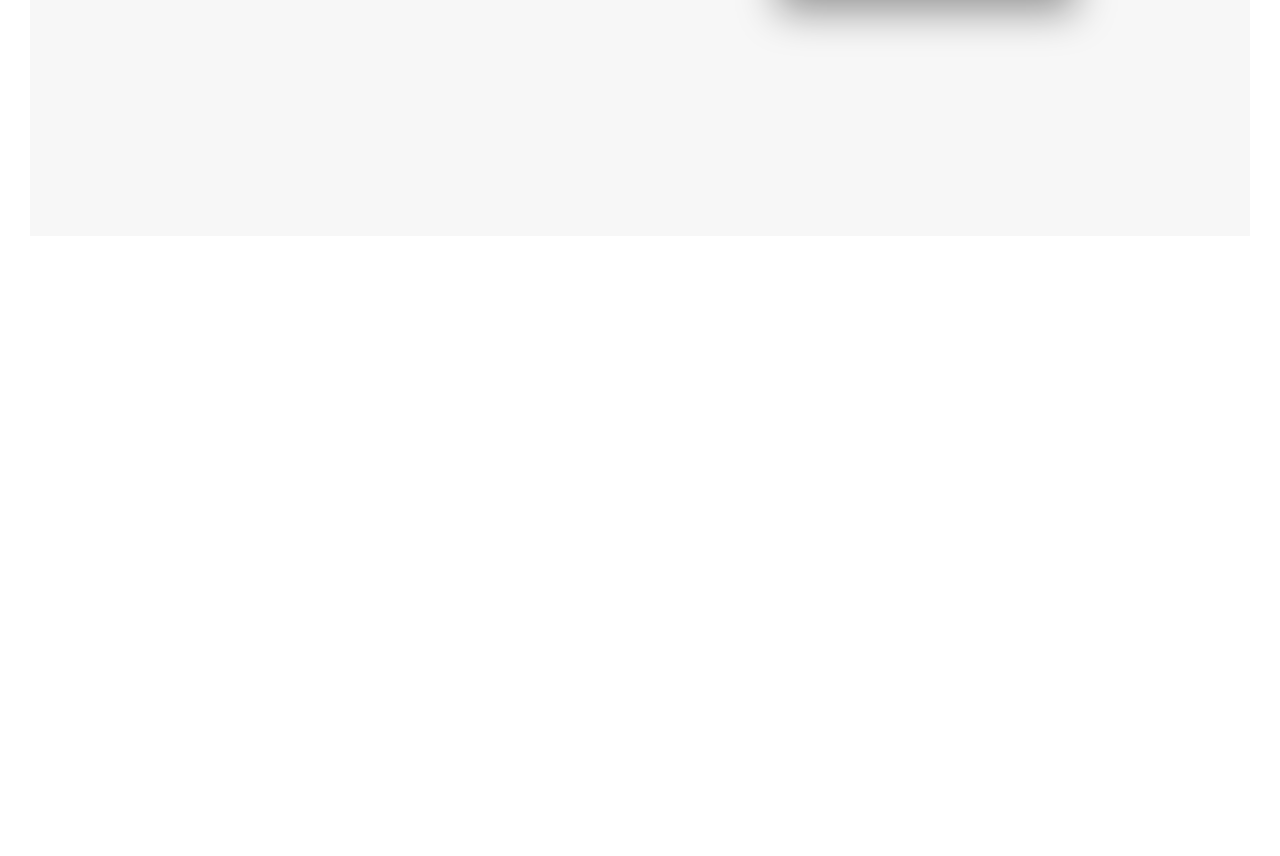
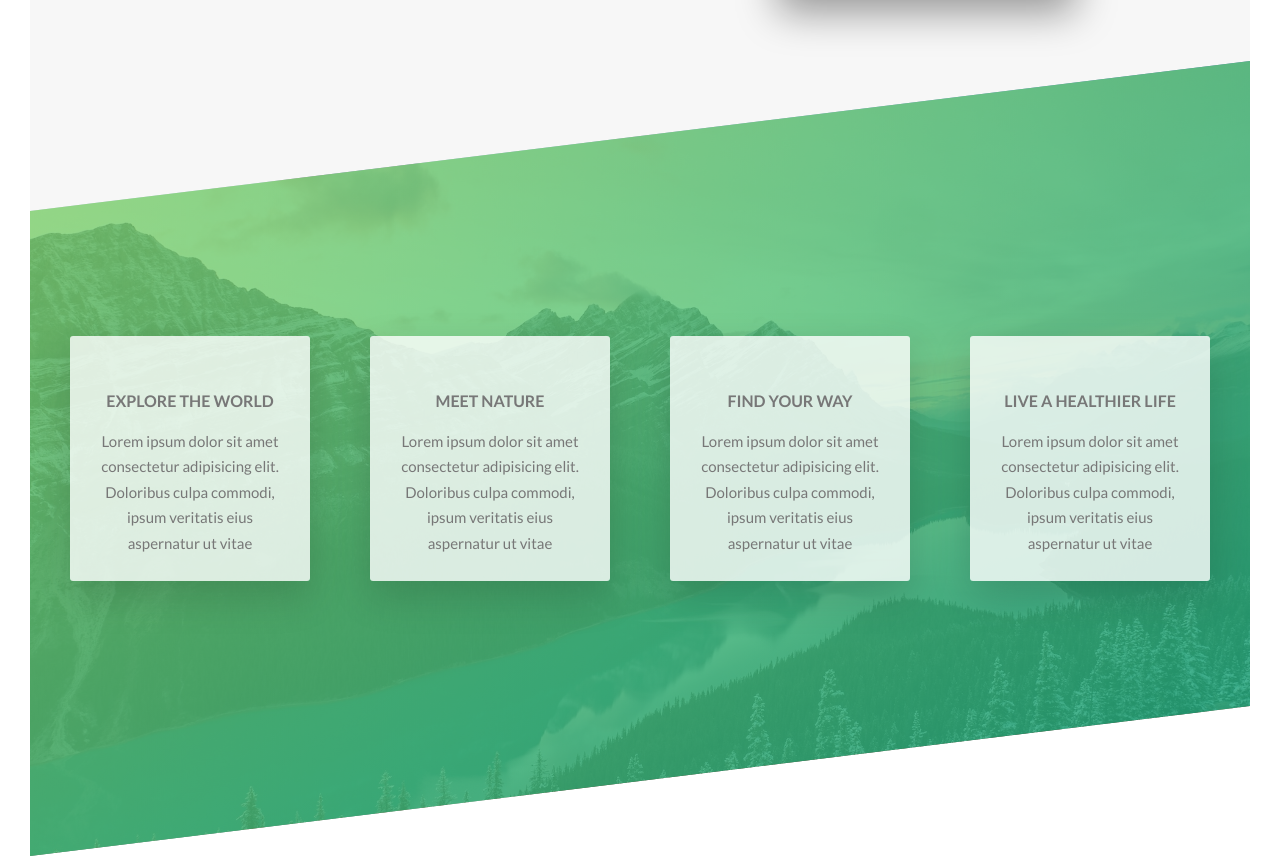
Before and after one commit to Toyurc/Natours, a website: page index.html in a window 1280 px wide. Shown: the part 1321-2177 px from the top of the page. Before the commit the page ends 1587 px from the top, so only its background shows below. Drawn offline with Linux system fonts and the light colour scheme.

Commit message:
added cards for extra features

```diff
--- a/index.html
+++ b/index.html
@@ -63,6 +63,47 @@
                 </div>
             </div>
         </section>
+        <section class="section-features">
+            <div class="row">
+                <div class="col-1-of-4">
+                    <div class="feature-box">
+                        <i class="feature-box__icon icon-basic-world"></i>
+                        <h3 class="heading-tertiary margin-bottom--small">Explore the world</h3>
+                        <p class="feature-box__text">
+                            Lorem ipsum dolor sit amet consectetur adipisicing elit. Doloribus culpa commodi, ipsum veritatis eius aspernatur ut vitae
+                        </p>
+                    </div>
+                </div>
+                <div class="col-1-of-4">
+                    <div class="feature-box">
+                        <i class="feature-box__icon icon-basic-compass"></i>
+                        <h3 class="heading-tertiary margin-bottom--small">Meet nature</h3>
+                        <p class="feature-box__text">
+                            Lorem ipsum dolor sit amet consectetur adipisicing elit. Doloribus culpa commodi, ipsum veritatis eius aspernatur ut vitae
+                        </p>
+                    </div>
+                </div>
+                <div class="col-1-of-4">
+                    <div class="feature-box">
+                        <i class="feature-box__icon icon-basic-map"></i>
+                        <h3 class="heading-tertiary margin-bottom--small">Find your way</h3>
+                        <p class="feature-box__text">
+                            Lorem ipsum dolor sit amet consectetur adipisicing elit. Doloribus culpa commodi, ipsum veritatis eius aspernatur ut vitae
+                        </p>
+                    </div>
+                </div>
+                <div class="col-1-of-4">
+                    <div class="feature-box">
+                        <i class="feature-box__icon icon-basic-heart"></i>
+                        <h3 class="heading-tertiary margin-bottom--small">Live a healthier life</h3>
+                        <p class="feature-box__text">
+                            Lorem ipsum dolor sit amet consectetur adipisicing elit. Doloribus culpa commodi, ipsum veritatis eius aspernatur ut vitae
+                        </p>
+                    </div>
+                </div>
+            </div>
+        </section>
+        <i class="icon-basic-anchor"></i>
     </main>
     <!-- <section class="grid-test">
             <div class="row">
@@ -126,6 +167,6 @@
                 </div>
             </div>
         </section>
-    </body> -->
+    </body>-->
 
 </html>
--- /dev/null
+++ b/sass/components/_feature-box.scss
@@ -0,0 +1,23 @@
+.feature-box {
+    background-color: rgba($color-white, .8);
+    font-size: 1.5rem;
+    padding: 2.5rem;
+    text-align: center;
+    border-radius: 3px;
+    box-shadow: 0 1.5rem 4rem rgba($color-black, .15);
+    transition: transform .3s;
+
+    &__icon {
+        font-size: 6rem;
+        margin-bottom: .5rem;
+        display: inline-block;
+        background-image: linear-gradient(to right,
+        $color-primary-light, $color-primary-dark);
+        -webkit-background-clip: text;
+        color: transparent;
+    }
+
+    &:hover {
+        transform: translateY(-1.5rem) scale(1.03);
+    }
+}
--- a/sass/layout/_grid.scss
+++ b/sass/layout/_grid.scss
@@ -1,6 +1,5 @@
 .row {
     max-width: $grid-width;
-    background-color: #eee;
     margin: 0 auto;
 
     &:not(:last-child) {
@@ -11,7 +10,6 @@
 
     [class^="col-"] {
         float: left;
-
         &:not( :last-child ) {
             margin-right: $gutter-horizontal
         }
--- a/sass/main.scss
+++ b/sass/main.scss
@@ -11,6 +11,7 @@
 
 @import "components/button";
 @import "components/composition";
+@import "components/feature-box";
 
 @import "layout/header";
 @import "layout/grid";
--- a/sass/pages/_home.scss
+++ b/sass/pages/_home.scss
@@ -3,3 +3,14 @@
     padding: 25rem 0;
     margin-top: -20vh;
 }
+
+.section-features {
+    padding: 20rem 0;
+    background-image: linear-gradient( to right bottom, rgba($color-primary-light, 0.8), rgba($color-primary-dark, 0.8)), url(../img/nat-4.jpg);
+    background-size: cover;
+    transform: skewY(-7deg);
+    margin-top: -10rem;
+    & > * {
+        transform: skewY(7deg);
+    }
+}
```
Also changed, not shown: css/style.css.
